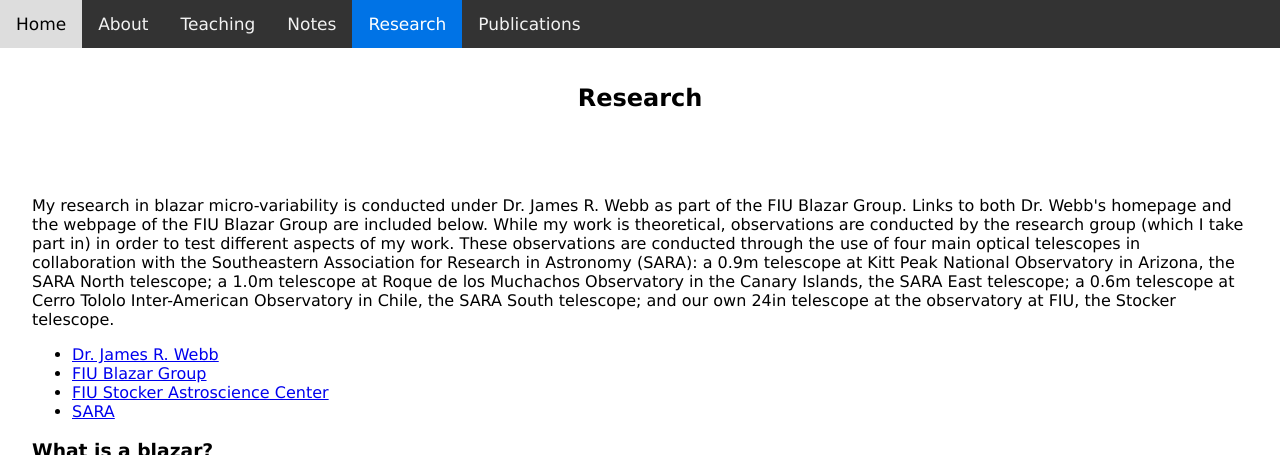
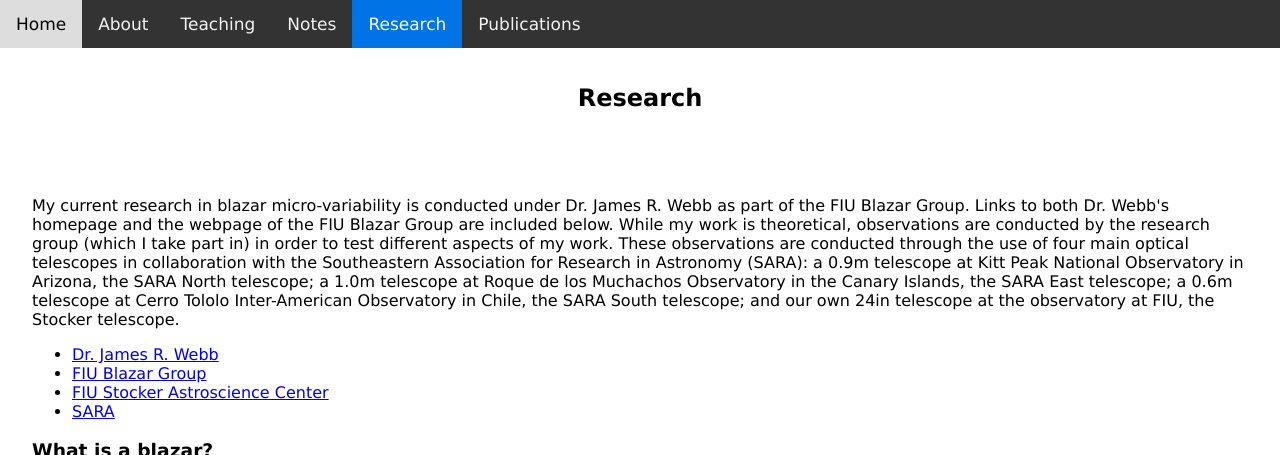
Before and after one commit to dhlaurence/dhlaurence.github.io, a Jekyll site: the page built from research.html, in a window 1280 px wide and 900 px high, cut to the strip 0-455 px from the top of the window. Built offline with Jekyll 4.4.1, drawn with Linux system fonts in a browser that asks for light colours.

Commit message:
Update research.html

```diff
--- a/research.html
+++ b/research.html
@@ -9,7 +9,7 @@
 
 <article>
   <p>
-    My research in blazar micro-variability is conducted under Dr. James R. Webb as part of the FIU Blazar Group. Links to both
+    My current research in blazar micro-variability is conducted under Dr. James R. Webb as part of the FIU Blazar Group. Links to both
     Dr. Webb's homepage and the webpage of the FIU Blazar Group are included below. While my work is theoretical, observations
     are conducted by the research group (which I take part in) in order to test different aspects of my work. These observations are
     conducted through the use of four main optical telescopes in collaboration with the Southeastern Association for Research in
@@ -58,7 +58,7 @@
     fields, they're going to emit radiation in the form of light. For non-relativistic particles, this light is known as
     cyclotron radiation, and for relativistic particles, it's known as synchrotron radiation.
   </p>
-  <p><img src="dhlaurence.github.io/files/blazar_emission_spectrum.png" alt="M87" style="float:right;padding: 10px 0px 10px 10px;width:350px;">
+  <p><img src="http://www.blazartheory.com/figs/blazar_emission_spectrum.png" alt="Blazar Emission Spectrum" style="float:right;padding: 10px 0px 10px 10px;width:350px;">
     Something else distinct about blazars is the composition of the light. The light comes in all types, from radio waves,
     microwaves, up to x rays and gamma rays, and it has a distinct double-peaked shape. This double peak feature is shown to the
     right, with the vertical axis representing brightness and the horizontal axis representing frequency (image credit: A.
```
